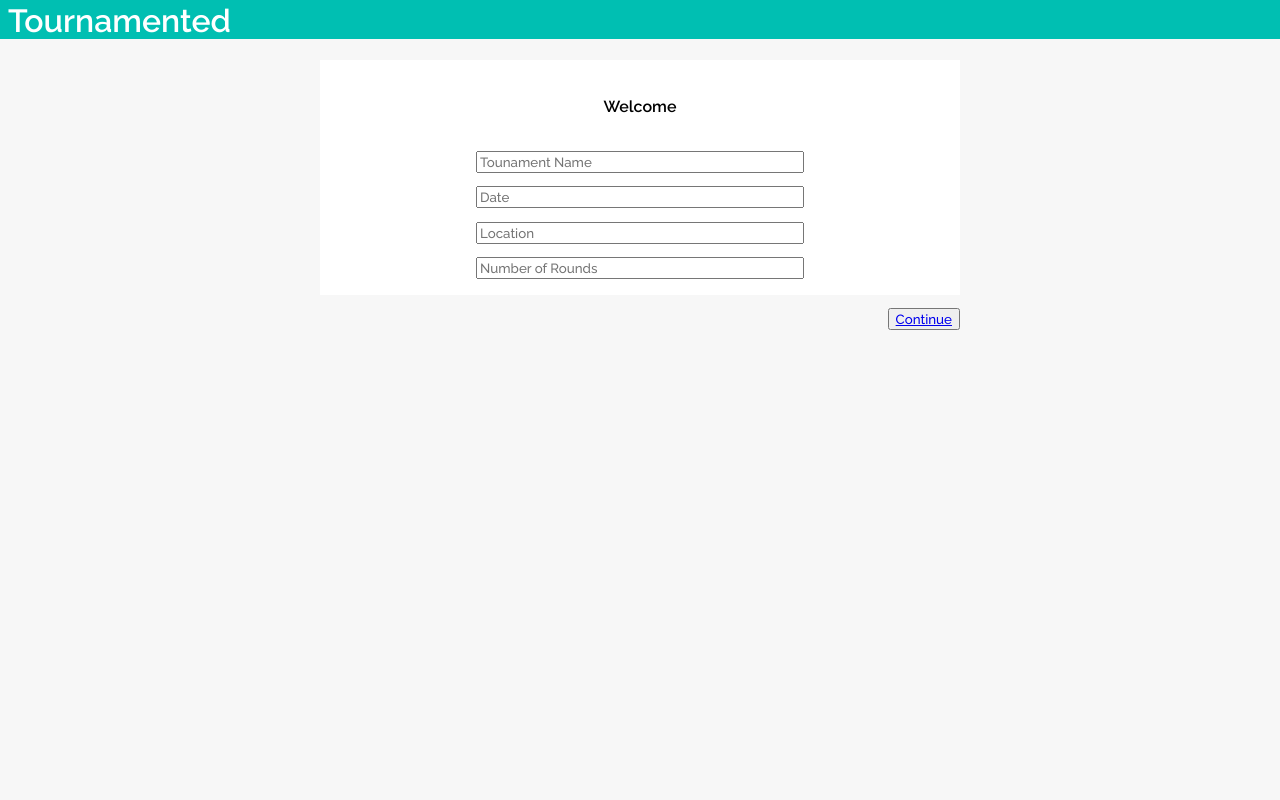
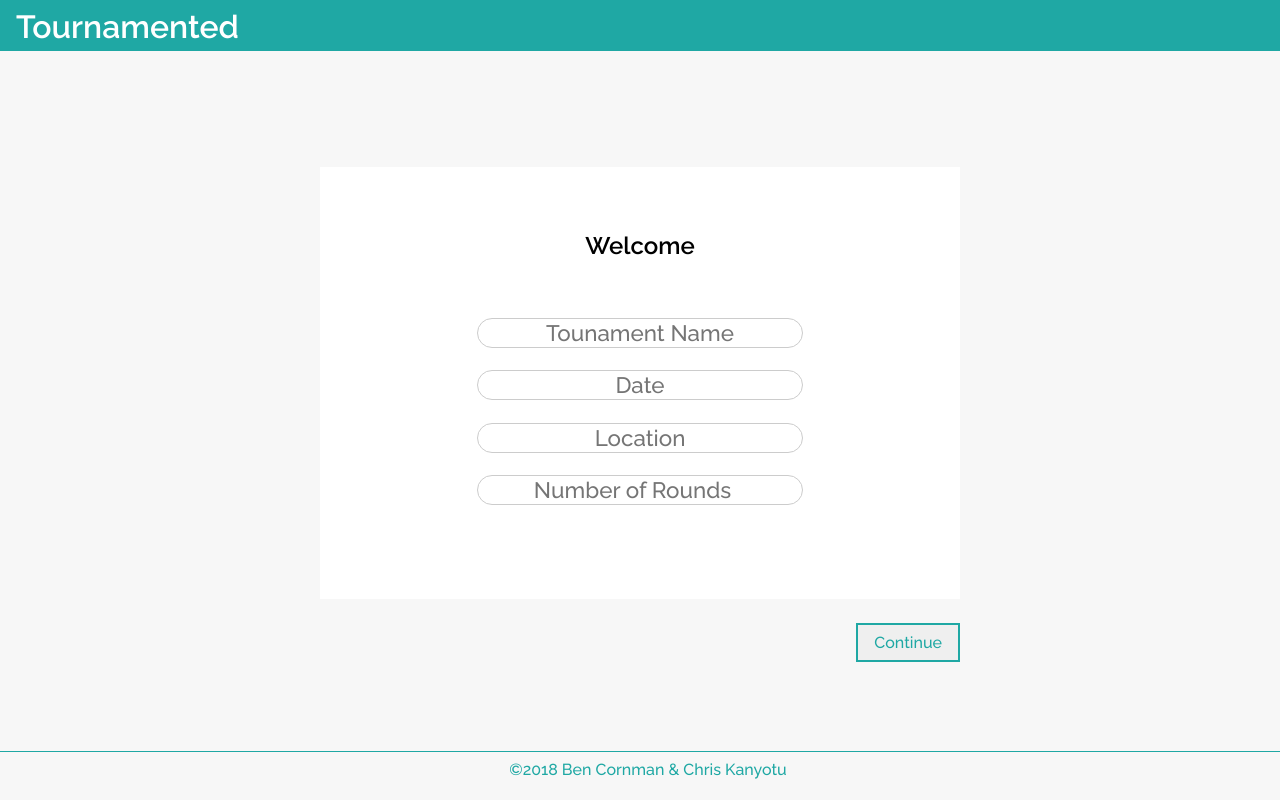
Before and after one commit to bcorman/tournamented, a website: page views/index.html in a window 1280 px wide. Drawn offline with nearby package versions, Linux system fonts and the light colour scheme.

Commit message:
added styles,completed landing layout

```diff
--- a/public/styles/styles.css
+++ b/public/styles/styles.css
@@ -1,56 +1,104 @@
-
-
-*{
--webkit-font-smoothing: antialiased;
-font-family: "Raleway", sans-serif;
+/*GENERAL CONTENT SYLES*/
+* {
+  -webkit-font-smoothing: antialiased;
+  font-family: "Raleway", sans-serif;
+  text-decoration: none;
 }
 html{
-height:100%;
+  max-height: 100vh;
+}
+body {
+  background-color: #f7f7f7;
+  margin: 0em;
+}
+button {
+  margin-top: 1.5em;
+  font-size: 1em;
+  color: #1fa8a4;
+  border: 0.15em solid;
+  border-color: #1fa8a4;
+  padding: 0.5em;
+}
+button:hover {
+  color: #fff;
+  background-color: #1fa8a4;
+  transition: 0.3s ease-in-out;
+}
+a {
+  color: #1fa8a4;
+  padding: 0.5em;
+}
+button a:hover {
+  color: #fff;
+}
+/******************************INDEX STYLES******************************/
+/*HEADER STYLES*/
+header {
+  background-color: white;
+  width: 100%;
+  background-color: #1fa8a4;
+  padding: 0.5em 0 0 0;
+}
+header h1 {
+  margin-top: 0;
+  padding-bottom: .2em;
+
+}
+h1 a {
+  color: #fff;
 }
 
-header{
-  background-color: white;
-  width:100%;
-  margin-top:-2.8%;
-  padding:1em 0 0 0.5em;
-  background-color: #00bfb2;
+/*CONTENT BOX STYLES*/
+main {
 }
-h1 a{
-  color:#fff;
-  text-decoration: none;
-
-
-}
-
-body{
- /* background-color: #e0e0e0;*/
- background-color: #f7f7f7;
-  margin: 0;
-}
-
-.wrapper{
+.wrapper {
   width: 50%;
   margin: 0 auto;
-  display:flex;
+margin-top:9%;
+margin-bottom:7% ;
+  display: flex;
   flex-direction: column;
-  height:50vh;
 }
-.main-box{
+.main-box {
   padding: 1em 0 1em 0;
   background-color: white;
   text-align: center;
+  height: 50vh;
 }
-form{
-  text-align:center;
+.main-box h2 {
+margin: 2em 0 1.5em 0;
 }
-input{
+form {
+  text-align: center;
+}
+input {
   width: 50%;
   margin: 0 auto;
+  font-size: 1.4em;
   margin-top: 1em;
+  text-align: center;
+  border-radius: 25px;
+  border:1px solid #cccccc;
 }
-button{
-  margin-top: 1em;
-  flex-direction: column;
+/*get rid of blue border highlight when input field is clicked*/
+input:focus {
+    outline-width: 0;
+}
+/* button styles  */
+
+.wrapper button {
   align-self: flex-end;
 
+  /* FOOTER  */
 }
+footer {
+  background-color: transparent;
+  color: #1fa8a4;
+  border-top: solid 0.1em;
+  padding-left: 1em;
+  text-align: center;
+}
+footer p {
+  margin: 0.5em 0 0.5em 0;
+  font-size: 1em
+}
--- a/views/index.html
+++ b/views/index.html
@@ -5,34 +5,35 @@
   <meta charset="UTF-8">
   <meta name="viewport" content="width=device-width, initial-scale=1">
   <title>Tournamented</title>
-  <!-- for title icon -->
- <link rel="shortcut icon" href="../public/images/megaphone.png" />
+  <!--icon in title bar-->
+  <link rel="shortcut icon" href="../public/images/circleMegaphone.png" />
+  <!-- STYLESHEETS -->
   <link href="https://fonts.googleapis.com/css?family=Lato:400,400i|Raleway:500,600" rel="stylesheet">
   <link rel="stylesheet" href="https://use.fontawesome.com/releases/v5.0.12/css/all.css" integrity="sha384-G0fIWCsCzJIMAVNQPfjH08cyYaUtMwjJwqiRKxxE/rx96Uroj1BtIQ6MLJuheaO9" crossorigin="anonymous">
   <!-- TODO: CHANGE PATH AFTER PULL REQUEST -->
   <link rel="stylesheet" href="../public/styles/styles.css">
 </head>
 
+
+<body>
   <header>
   <h1><a href="#">Tournamented</a></h1>
 </header>
-
-<body>
   <main>
     <div class="wrapper">
 
-  <div class = "main-box">
-<h4>Welcome</h4>
+      <div class="main-box">
+        <h2>Welcome</h2>
         <form>
-<input id="tourName"type="text"  name="name" placeholder="Tounament Name" />
+          <input id="tourName" type="text" name="name" placeholder="Tounament Name" />
           <input id="date" type="text" onfocus="(this.type='date')" onblur="(this.type='text')" placeholder="Date">
-<input id="location" type="text"  name="name" placeholder="Location" />
-<input id="roundNumber" type="number" min="1" max="10" step="1" name="roundNumber" onfocus="(this.type='number')" onblur="(this.type='text')"placeholder="Number of Rounds" size="3"/>
+          <input id="location" type="text" name="name" placeholder="Location" />
+          <input id="roundNumber" type="number" min="1" max="10" step="1" name="roundNumber" onfocus="(this.type='number')" onblur="(this.type='text')" placeholder="Number of Rounds" size="3" />
           <!-- <input id="roundNumber" type="number" name="roundNumber"placeholder="Number of Rounds"> -->
         </form>
 
       </div>
-<button><a href="index2.html">Continue</a></button>
+      <button><a href="setup.html">Continue</a></button>
 
     </div>
   </main>
@@ -40,6 +41,9 @@
   <script src="https://ajax.googleapis.com/ajax/libs/jquery/2.2.2/jquery.min.js"></script>
   <script type="text/javascript" src="https://cdnjs.cloudflare.com/ajax/libs/handlebars.js/4.0.5/handlebars.min.js"></script>
   <script src="/scripts/app.js" defer></script>
+  <footer>
+    <p>©2018 Ben Cornman & Chris Kanyotu</p>
+  </footer>
+
 </body>
-
 </html>
```
Also changed, not shown: public/images/circleMegaphone.png (added), public/images/megaphone.png (deleted), views/index2.html (deleted), views/index3.html (deleted), views/index4.html (deleted). Lines whose indentation alone changed are shown as unchanged.
